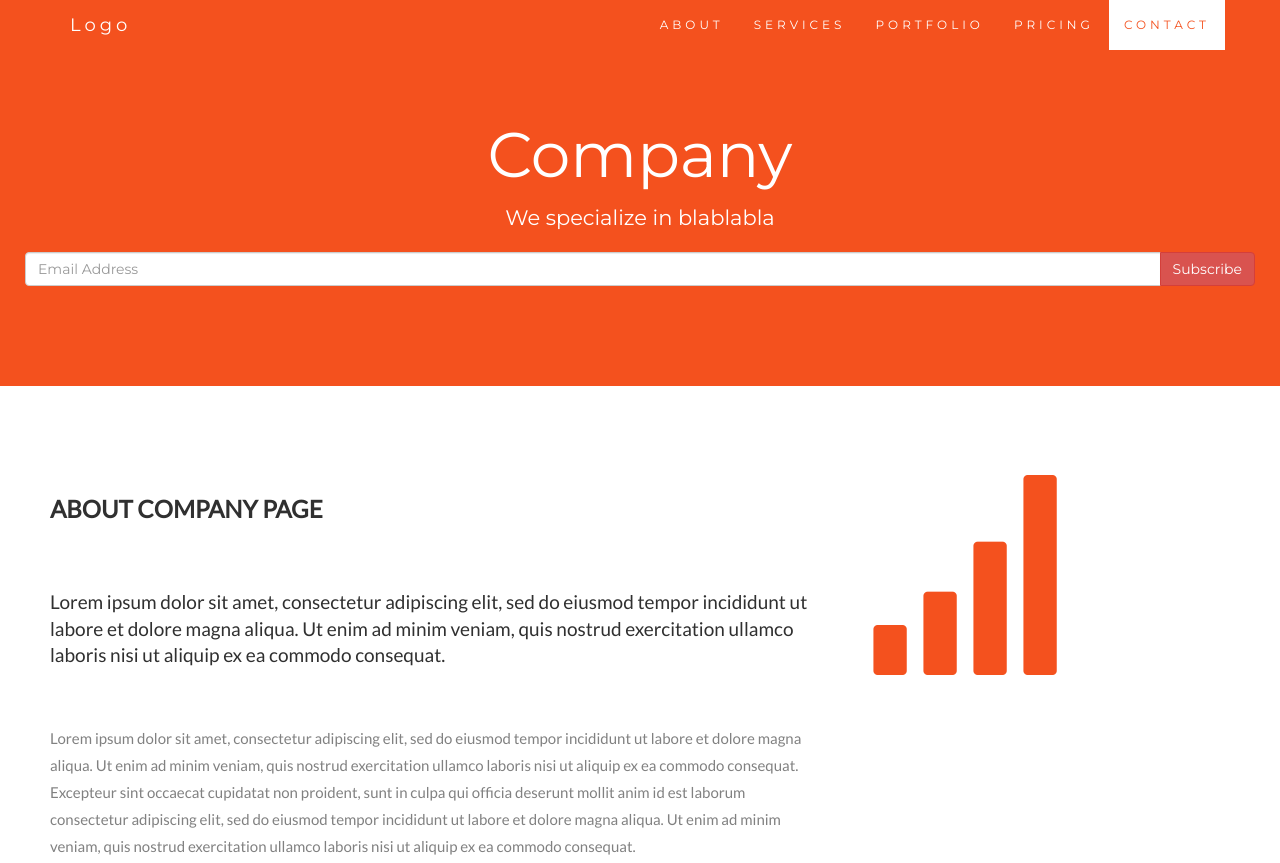
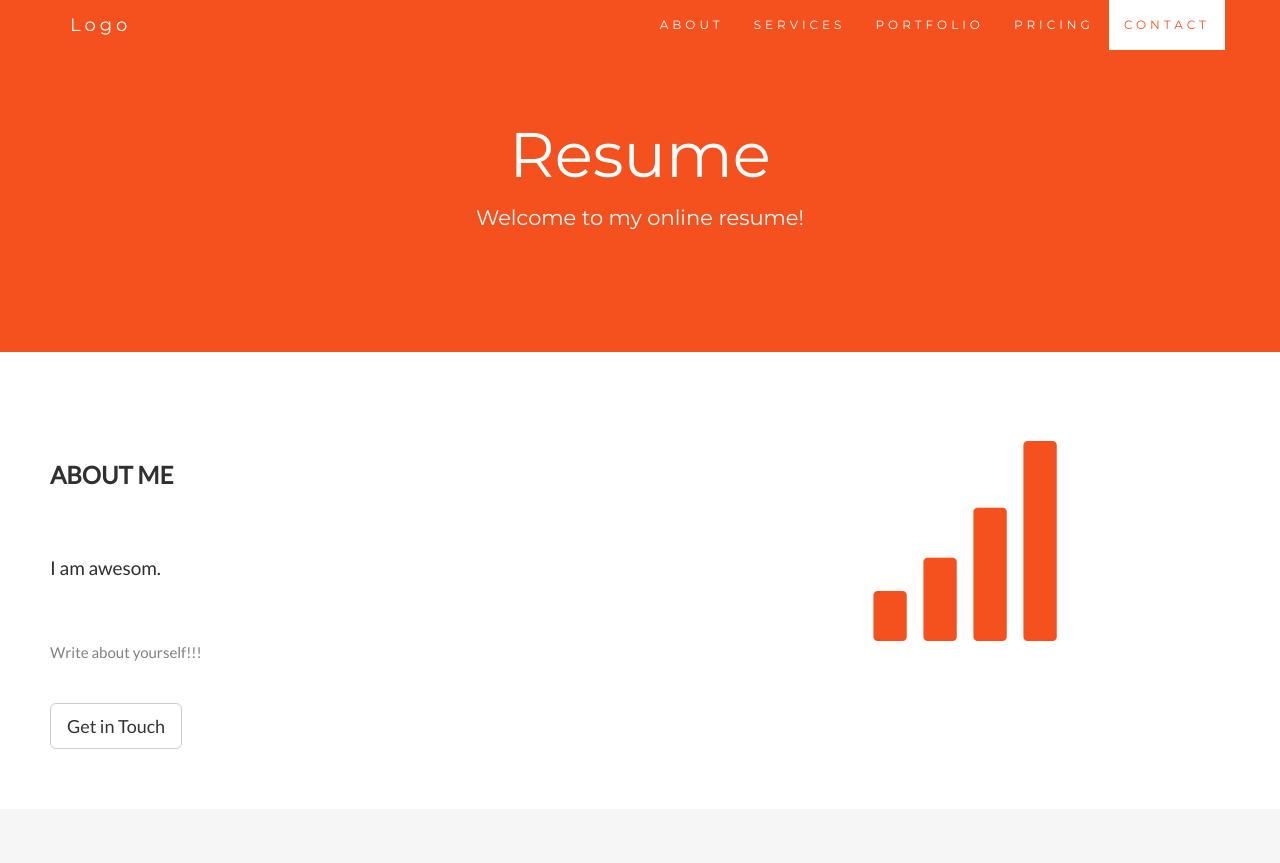
Before and after one commit to marcianaduran/bureau, a plain HTML site: page index.html in a window 1280 px wide. Shown: the top 863 px of the page. Drawn offline with nearby package versions, Linux system fonts and the light colour scheme.

Commit message:
changed h1 and about page

```diff
--- a/index.html
+++ b/index.html
@@ -215,25 +215,17 @@
 </nav>
 
 <div class="jumbotron text-center">
-  <h1>Company</h1>
-  <p>We specialize in blablabla</p>
-  <form>
-    <div class="input-group">
-      <input type="email" class="form-control" size="50" placeholder="Email Address" required>
-      <div class="input-group-btn">
-        <button type="button" class="btn btn-danger">Subscribe</button>
-      </div>
-    </div>
-  </form>
+  <h1>Resume</h1>
+  <p>Welcome to my online resume!</p>
 </div>
 
 <!-- Container (About Section) -->
 <div id="about" class="container-fluid">
   <div class="row">
     <div class="col-sm-8">
-      <h2>About Company Page</h2><br>
-      <h4>Lorem ipsum dolor sit amet, consectetur adipiscing elit, sed do eiusmod tempor incididunt ut labore et dolore magna aliqua. Ut enim ad minim veniam, quis nostrud exercitation ullamco laboris nisi ut aliquip ex ea commodo consequat.</h4><br>
-      <p>Lorem ipsum dolor sit amet, consectetur adipiscing elit, sed do eiusmod tempor incididunt ut labore et dolore magna aliqua. Ut enim ad minim veniam, quis nostrud exercitation ullamco laboris nisi ut aliquip ex ea commodo consequat. Excepteur sint occaecat cupidatat non proident, sunt in culpa qui officia deserunt mollit anim id est laborum consectetur adipiscing elit, sed do eiusmod tempor incididunt ut labore et dolore magna aliqua. Ut enim ad minim veniam, quis nostrud exercitation ullamco laboris nisi ut aliquip ex ea commodo consequat.</p>
+      <h2>About Me</h2><br>
+      <h4>I am awesom.</h4><br>
+      <p>Write about yourself!!!</p>
       <br><button class="btn btn-default btn-lg">Get in Touch</button>
     </div>
     <div class="col-sm-4">
```
